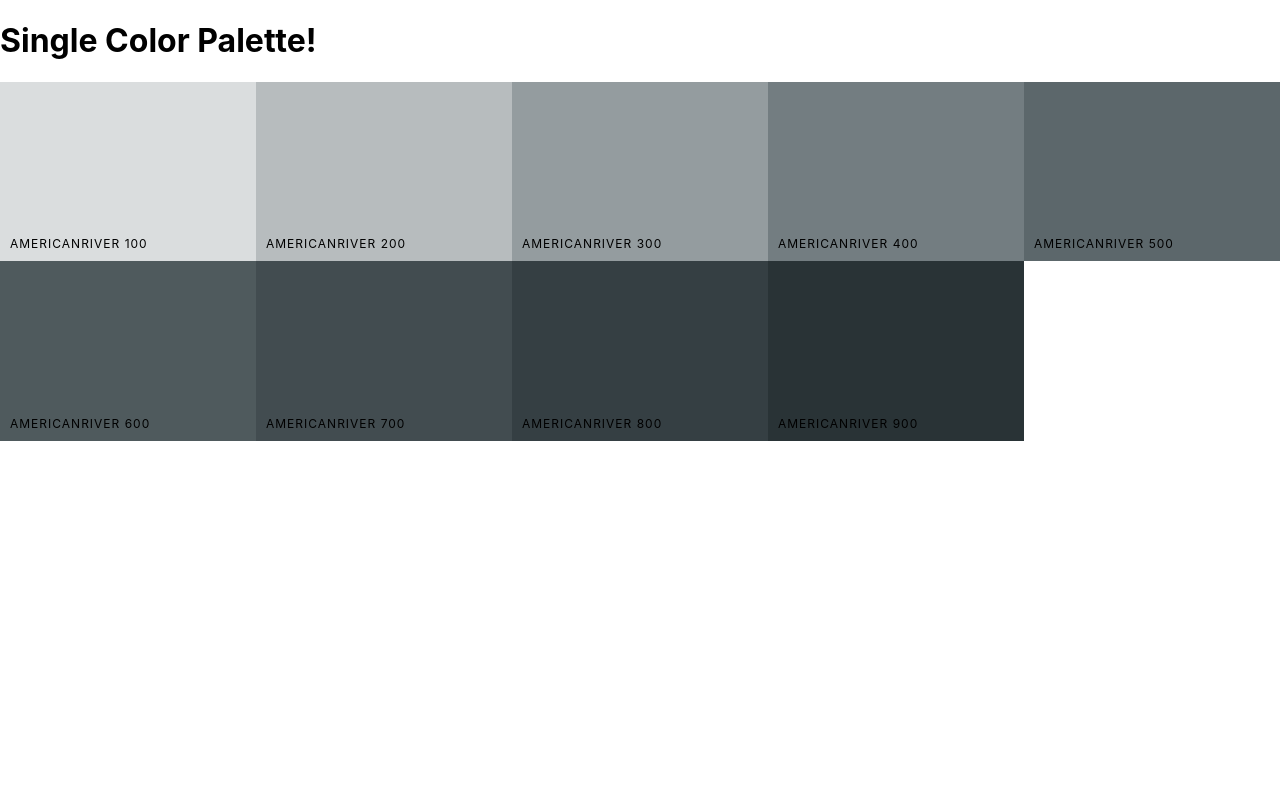
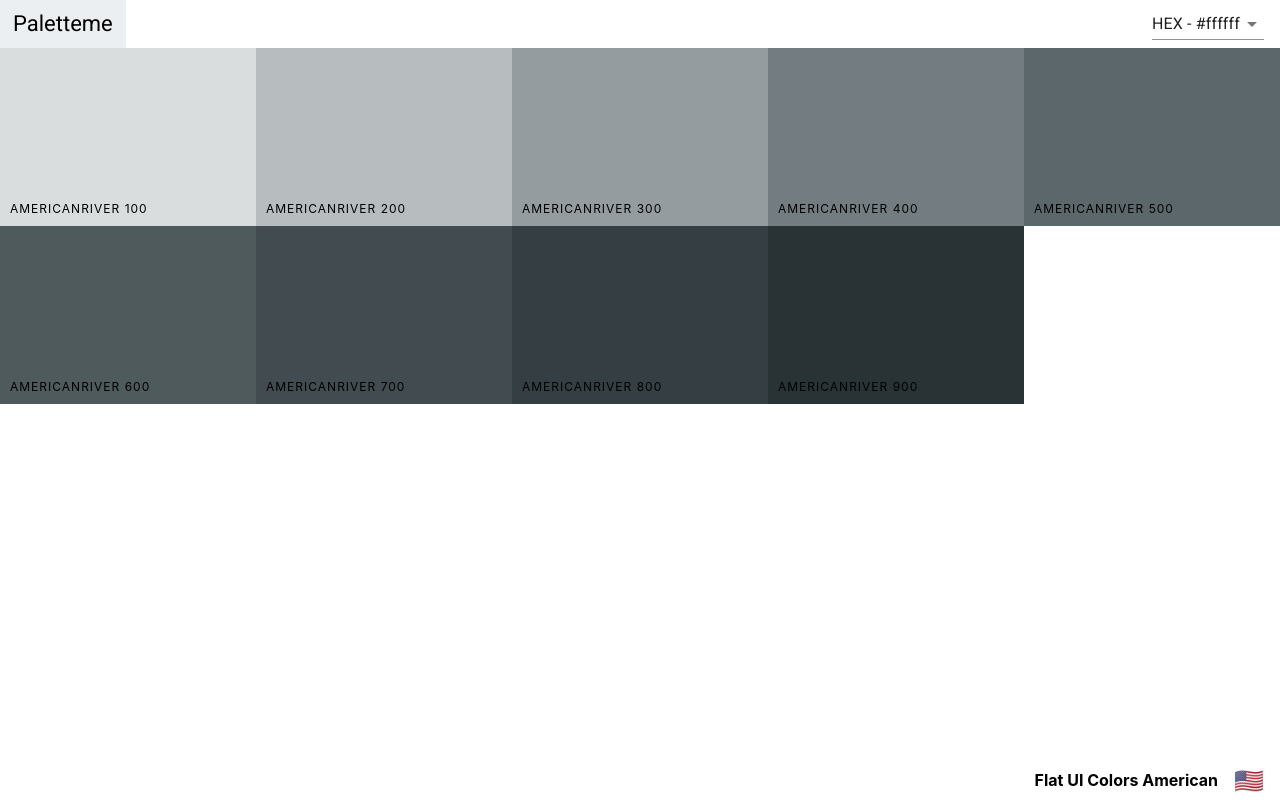
Before and after one commit to AbuCodes/palette-project, a React (Create React App) app: page /palette/flat-ui-colors-american/americanriver in a window 1280 px wide. Built offline with nearby package versions, Linux system fonts and the light colour scheme.

Commit message:
added navbar and footer to single color palette

```diff
--- a/src/components/Navbar.js
+++ b/src/components/Navbar.js
@@ -27,13 +27,15 @@
   }
 
   render() {
-    const { level, changeLevel } = this.props;
+    const { level, changeLevel, showAllColors } = this.props;
     const { format } = this.state;
     return (
       <header className='Navbar'>
         <div className='logo'>
           <Link to='/'>Paletteme</Link>
         </div>
+
+        {showAllColors && (
           <div className='slider-container'>
             <span>Level: {level}</span>
             <div className='slider'>
@@ -46,6 +48,7 @@
               />
             </div>
           </div>
+        )}
         <div className='select-container'>
           <Select value={format} onChange={this.handleFormatChange}>
             <MenuItem value='hex'>HEX - #ffffff</MenuItem>
--- a/src/components/Palette.js
+++ b/src/components/Palette.js
@@ -1,6 +1,7 @@
 import React, { Component } from 'react';
 import ColorBox from './ColorBox';
 import Navbar from './Navbar';
+import PaletteFooter from './PaletteFooter';
 import './Palette.css';
 
 class Palette extends Component {
@@ -37,12 +38,10 @@
           level={level}
           changeLevel={this.changeLevel}
           handleChange={this.changeFormat}
+          showAllColors
         />
         <div className='Palette-colors'>{colorBoxes}</div>
-        <footer className='Palette-footer'>
-          {paletteName}
-          <span className='emoji'>{emoji}</span>
-        </footer>
+        <PaletteFooter paletteName={paletteName} emoji={emoji} />
       </div>
     );
   }
--- /dev/null
+++ b/src/components/PaletteFooter.js
@@ -0,0 +1,13 @@
+import React from 'react';
+
+function PaletteFooter(props) {
+  const { paletteName, emoji } = props;
+  return (
+    <footer className='Palette-footer'>
+      {paletteName}
+      <span className='emoji'>{emoji}</span>
+    </footer>
+  );
+}
+
+export default PaletteFooter;
--- a/src/components/PaletteList.js
+++ b/src/components/PaletteList.js
@@ -46,8 +46,9 @@
             <h1>Paletteme</h1>
           </nav>
           <div className={classes.palettes}>
-            {palettes.map((palette) => (
+            {palettes.map((palette, i) => (
               <MiniPalette
+                key={i}
                 {...palette}
                 handleClick={() => this.goToPalette(palette.id)}
               />
--- a/src/components/SingleColorPalette.js
+++ b/src/components/SingleColorPalette.js
@@ -1,11 +1,14 @@
 import React, { Component } from 'react';
+import Navbar from './Navbar';
 import ColorBox from './ColorBox';
+import PaletteFooter from './PaletteFooter';
 
 class SingleColorPalette extends Component {
   constructor(props) {
     super(props);
     this._shades = this.getShades(this.props.palette, this.props.colorId);
-    console.log(this._shades);
+    this.state = { format: 'hex' };
+    this.changeFormat = this.changeFormat.bind(this);
   }
 
   getShades(palette, colorToFilterBy) {
@@ -20,19 +23,26 @@
     return shades.slice(1);
   }
 
+  changeFormat(val) {
+    this.setState({ format: val });
+  }
+
   render() {
+    const { format } = this.state;
+    const { paletteName, emoji } = this.props.palette;
     const colorBoxes = this._shades.map((color) => (
       <ColorBox
         key={color.name}
         name={color.name}
-        background={color.hex}
+        background={color[format]}
         showLink={false}
       />
     ));
     return (
       <div className='Palette'>
-        <h1>Single Color Palette!</h1>
+        <Navbar handleChange={this.changeFormat} showAllColors={false} />
         <div className='Palette-colors'>{colorBoxes}</div>
+        <PaletteFooter paletteName={paletteName} emoji={emoji} />
       </div>
     );
   }
```
Lines whose indentation alone changed are shown as unchanged.
